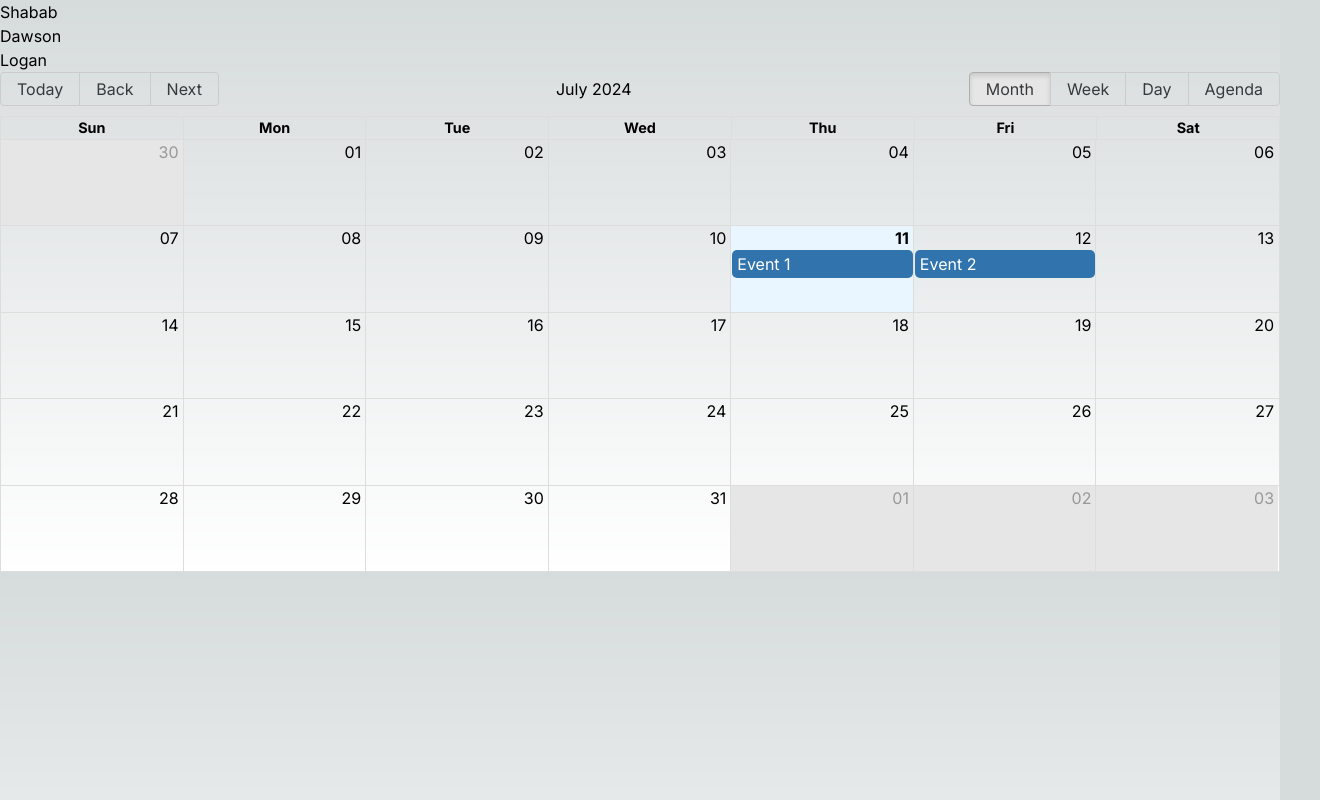
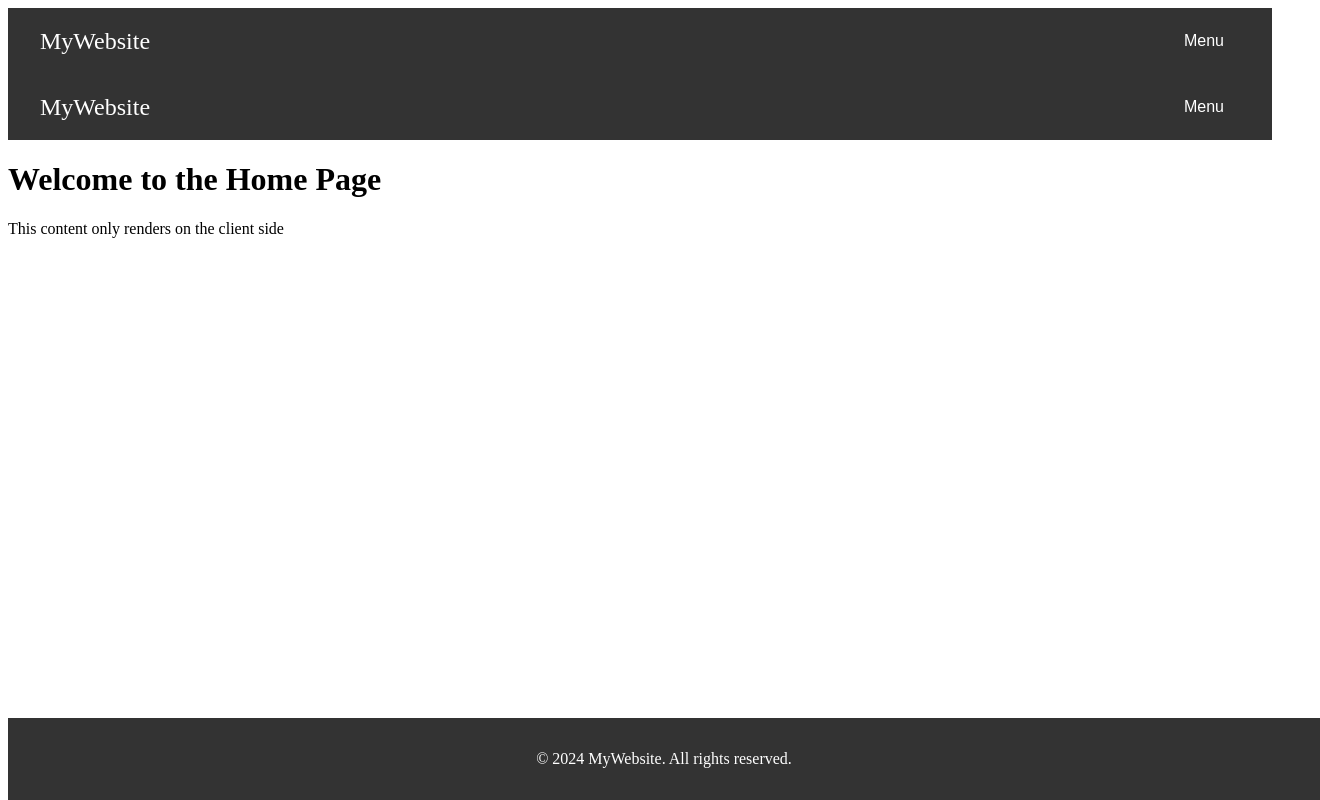
Before and after one commit to fossenier/codedex, a Next.js app in the folder codedex/: page / in a window 1280 px wide. Shown: the whole page, 1320 px wide, since content can reach past the window. Built offline with nearby package versions, Linux system fonts and the light colour scheme.

Commit message:
feat: blow apart the site into pages

```diff
--- /dev/null
+++ b/codedex/app/layout.module.css
@@ -0,0 +1,71 @@
+/* layout.module.css */
+
+.header {
+    background-color: #333;
+    color: white;
+    padding: 1rem 2rem;
+  }
+
+  .navbar {
+    display: flex;
+    justify-content: space-between;
+    align-items: center;
+  }
+
+  .logo {
+    font-size: 1.5rem;
+    text-decoration: none;
+    color: white;
+  }
+
+  .dropdown {
+    position: relative;
+    display: inline-block;
+  }
+
+  .dropbtn {
+    background-color: #333;
+    color: white;
+    border: none;
+    cursor: pointer;
+    font-size: 1rem;
+    padding: 0.5rem 1rem;
+  }
+
+  .dropdownContent {
+    display: none;
+    position: absolute;
+    background-color: white;
+    min-width: 160px;
+    box-shadow: 0 8px 16px rgba(0, 0, 0, 0.2);
+    z-index: 1;
+  }
+
+  .dropdownContent a {
+    color: black;
+    padding: 0.5rem 1rem;
+    text-decoration: none;
+    display: block;
+  }
+
+  .dropdownContent a:hover {
+    background-color: #ddd;
+  }
+
+  .dropdown:hover .dropdownContent {
+    display: block;
+  }
+
+  .dropdown:hover .dropbtn {
+    background-color: #555;
+  }
+
+  .footer {
+    background-color: #333;
+    color: white;
+    text-align: center;
+    padding: 1rem;
+    position: absolute;
+    bottom: 0;
+    width: 100%;
+  }
--- a/codedex/app/layout.tsx
+++ b/codedex/app/layout.tsx
@@ -1,24 +1,53 @@
-// app/layout.tsx
-import './globals.css';
+"use client";
 
-import { Inter } from 'next/font/google';
+import Head from 'next/head';
+import Link from 'next/link';
+import React, { ReactNode } from 'react';
 
-import type { Metadata } from 'next';
-const inter = Inter({ subsets: ['latin'] });
+import styles from './layout.module.css';
 
-export const metadata: Metadata = {
-  title: 'Create Next App',
-  description: 'Generated by create next app',
+interface LayoutProps {
+  children: ReactNode;
+}
+
+const Layout: React.FC<LayoutProps> = ({ children }) => {
+  return (
+    <html lang="en">
+      <Head>
+        <meta charSet="UTF-8" />
+        <meta name="viewport" content="width=device-width, initial-scale=1.0" />
+        <title>My Website</title>
+      </Head>
+      <body>
+        <div>
+          <header className={styles.header}>
+            <nav className={styles.navbar}>
+              <Link href="/" className={styles.logo}>
+                MyWebsite
+              </Link>
+              <div className={styles.dropdown}>
+                <button className={styles.dropbtn}>Menu</button>
+                <div className={styles.dropdownContent}>
+                  <Link href="/calendar">
+                    Calendar
+                  </Link>
+                  <Link href="/menu">
+                    Menu
+                  </Link>
+                </div>
+              </div>
+            </nav>
+          </header>
+          <main>
+            {children}
+          </main>
+          <footer className={styles.footer}>
+            <p>© 2024 MyWebsite. All rights reserved.</p>
+          </footer>
+        </div>
+      </body>
+    </html>
+  );
 };
 
-export default function RootLayout({
-  children,
-}: {
-  children: React.ReactNode;
-}) {
-  return (
-    <html lang="en">
-      <body className={inter.className}>{children}</body>
-    </html>
-  );
-}
+export default Layout;
--- a/codedex/app/page.tsx
+++ b/codedex/app/page.tsx
@@ -1,16 +1,22 @@
-// app/page.tsx
-import MyCalendar from './components/Calendar';
-import Dawson from './components/Dawson';
-import Logan from './components/Logan';
-import Shabab from './components/Shabab';
+"use client";
 
-export default function Home() {
+import React, { useEffect, useState } from 'react';
+
+import Layout from './layout';
+
+const HomePage: React.FC = () => {
+  const [mounted, setMounted] = useState(false);
+
+  useEffect(() => {
+    setMounted(true);
+  }, []);
+
   return (
-    <div>
-      <Shabab />
-      <Dawson />
-      <Logan />
-      <MyCalendar />
-    </div>
+    <Layout>
+      <h1>Welcome to the Home Page</h1>
+      {mounted && <p>This content only renders on the client side</p>}
+    </Layout>
   );
-}
+};
+
+export default HomePage;
```
Also changed, not shown: codedex/app/calendar/page.tsx (added, +15 -0 lines), codedex/app/menu/page.tsx (added, +14 -0 lines), 1 other file (tests, documents, lock files or other folders).
